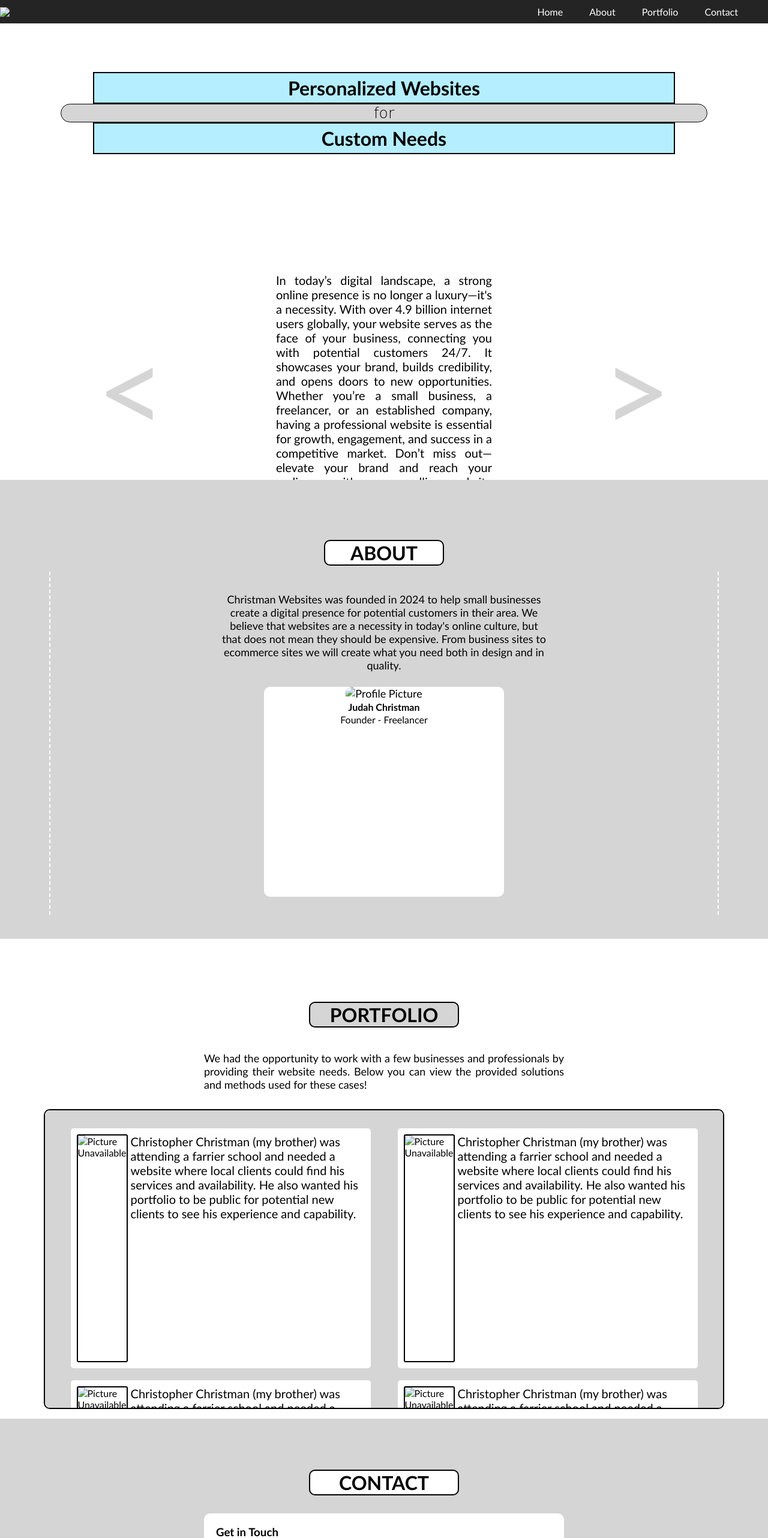
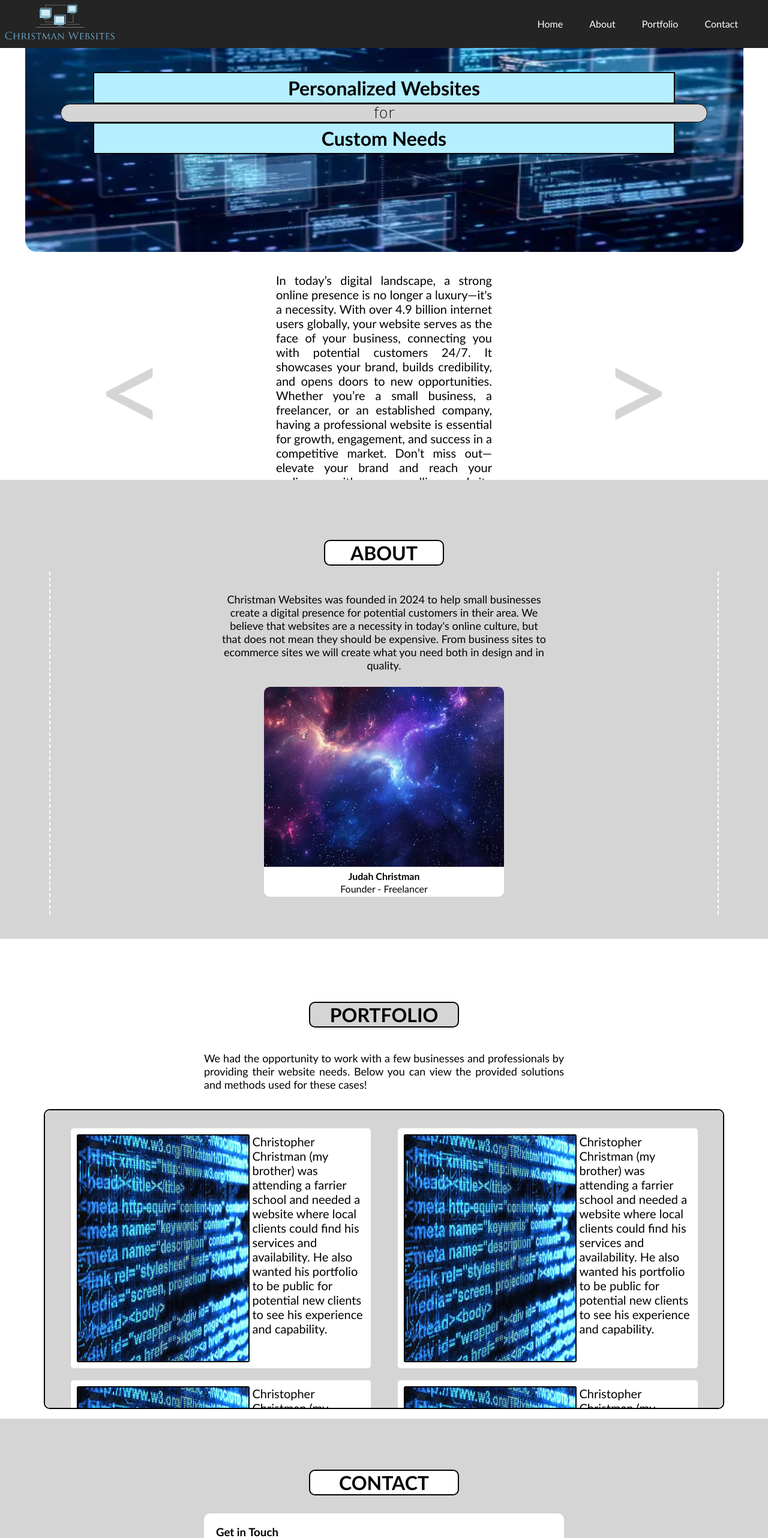
Before and after one commit to Judah-Christman/Judah-Christman.github.io, a plain HTML site: page index.html in a window 1280 px wide. Shown: the top 2564 px of the page at 60% size. Drawn offline with Linux system fonts and the light colour scheme.

Commit message:
Update index.html

```diff
--- a/index.html
+++ b/index.html
@@ -15,7 +15,7 @@
          <div class="hero">
 
             <nav>
-                <img src="images/Christman-Websites-Logo.png" class="logo">
+                <img src="Christman-Websites-Logo.png" class="logo">
                 <ul>
                     <li><a href="#home">Home</a></li>
                     <li><a href="#about">About</a></li>
@@ -28,7 +28,7 @@
 
             <div id="home">
                 <div class="slogan-background">
-                    <img src="images/home-background.webp">
+                    <img src="home-background.webp">
                     <div class="slogan">
                        <h1>Personalized Websites</h1>
                        <p>for</p>
@@ -69,7 +69,7 @@
 
                     </div>
                     <figure>
-                        <img src="images/space-pic.webp" alt="Profile Picture">
+                        <img src="space-pic.webp" alt="Profile Picture">
                         <figcaption class="name">Judah Christman</figcaption>
                         <figcaption>Founder - Freelancer</figcaption>
                     </figure>
@@ -92,7 +92,7 @@
                 </div>
                     <div class="portfolio-cases">
                             <figure>
-                                <img src="images/html-code.webp" alt="Picture Unavailable">
+                                <img src="html-code.webp" alt="Picture Unavailable">
                                 <figcaption>
                                     Christopher Christman (my brother) was attending a farrier school
                                     and needed a website where local clients could find his services
@@ -102,7 +102,7 @@
                             </figure>
 
                             <figure>
-                                <img src="images/html-code.webp" alt="Picture Unavailable">
+                                <img src="html-code.webp" alt="Picture Unavailable">
                                 <figcaption>
                                     Christopher Christman (my brother) was attending a farrier school
                                     and needed a website where local clients could find his services
@@ -112,7 +112,7 @@
                             </figure>
 
                             <figure>
-                                <img src="images/html-code.webp" alt="Picture Unavailable">
+                                <img src="html-code.webp" alt="Picture Unavailable">
                                 <figcaption>
                                     Christopher Christman (my brother) was attending a farrier school
                                     and needed a website where local clients could find his services
@@ -122,7 +122,7 @@
                             </figure>
 
                             <figure>
-                                <img src="images/html-code.webp" alt="Picture Unavailable">
+                                <img src="html-code.webp" alt="Picture Unavailable">
                                 <figcaption>
                                     Christopher Christman (my brother) was attending a farrier school
                                     and needed a website where local clients could find his services
@@ -159,8 +159,8 @@
             </div>
 
             <div class="footer">
-                <img  class="logo" src="images/Christman-Websites-Logo.png" alt="LOGO">
-                <a href="#home"><img class="up-arrow" src="images/arrow-up-01-512.webp" alt="Top of Page"></a>
+                <img  class="logo" src="Christman-Websites-Logo.png" alt="LOGO">
+                <a href="#home"><img class="up-arrow" src="arrow-up-01-512.webp" alt="Top of Page"></a>
                 <a class="end-message">Have a Nice Day</a>
             </div>
 
```
